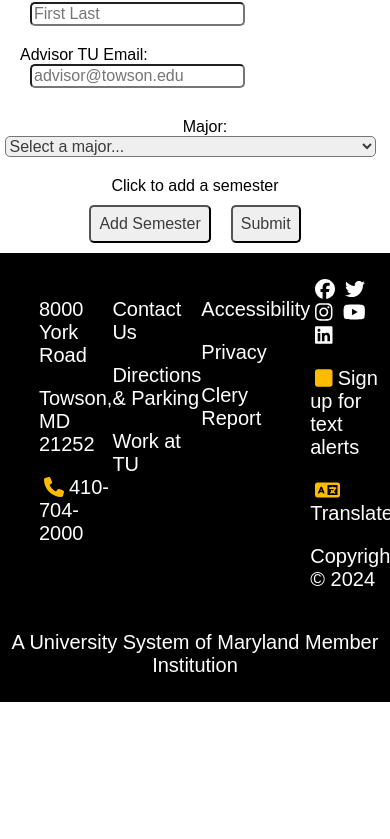
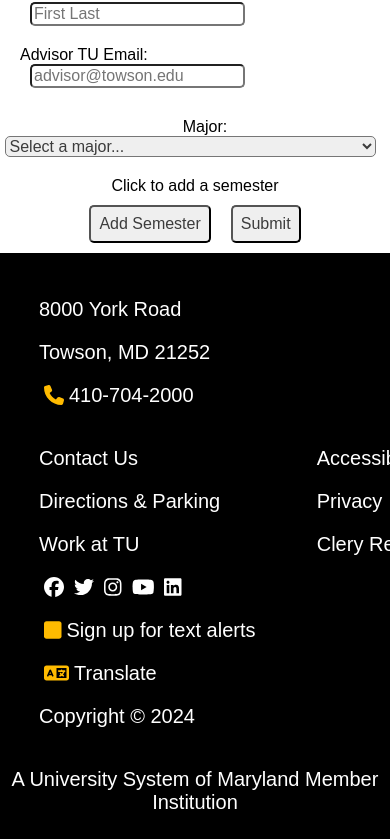
Before and after one commit to lisahill207/DCP, a React (Create React App) app in the folder dcp-app/: page / in a window 390 px wide. Shown: the part 665-1504 px from the top of the page. Before the commit the page ends 1367 px from the top, so only its background shows below. Built offline with nearby package versions, Linux system fonts and the light colour scheme.

Commit message:
fixed footer flex issue

```diff
--- a/dcp-app/src/Footer.css
+++ b/dcp-app/src/Footer.css
@@ -50,10 +50,6 @@
   }
 }
 @media screen and (max-width: 720px) {
-  .tuUpperFooter {
-    display: flex;
-    flex-direction: row;
-  }
   .tuFooterCenter {
     width: 100vw;
   }
```
